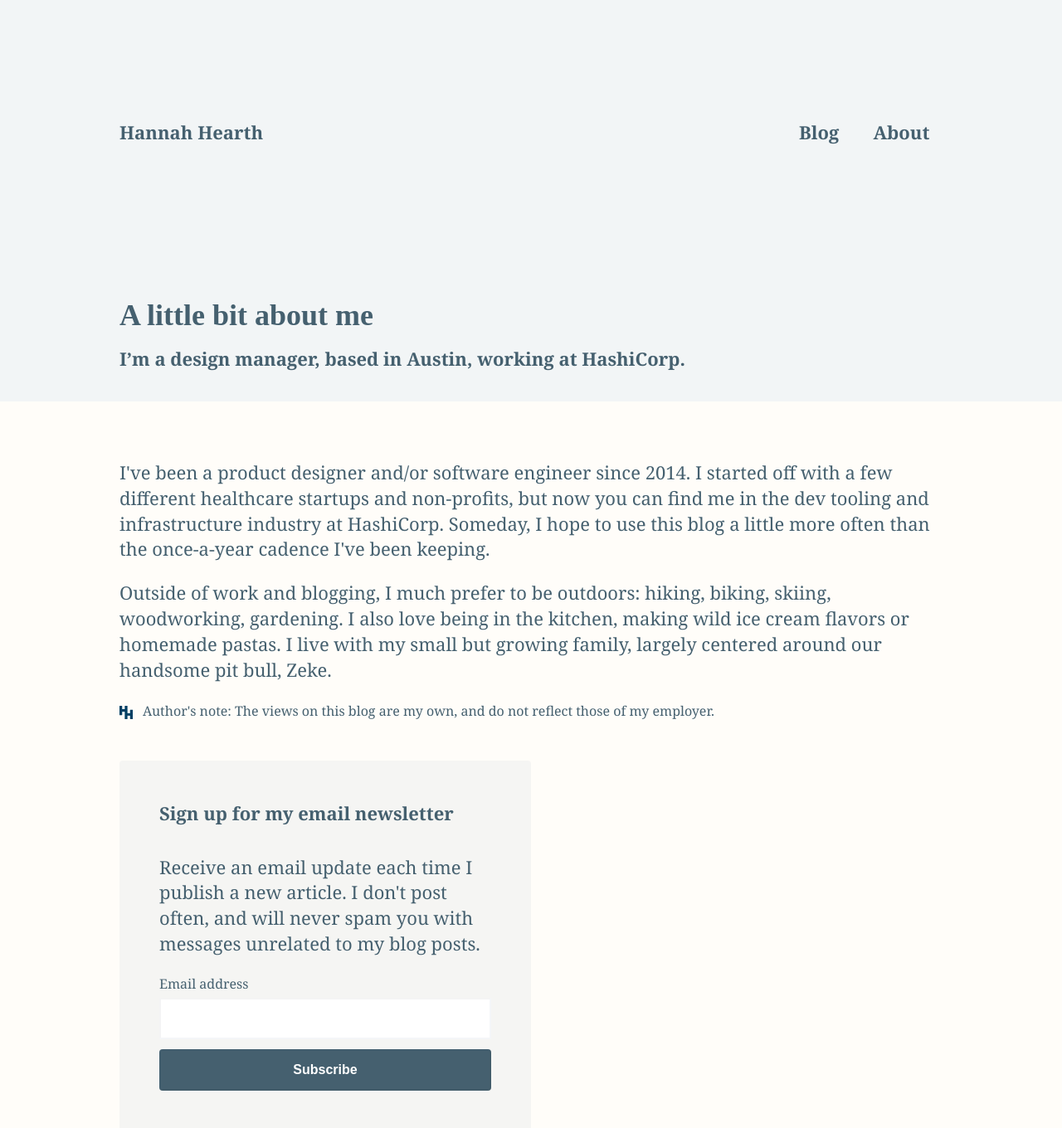
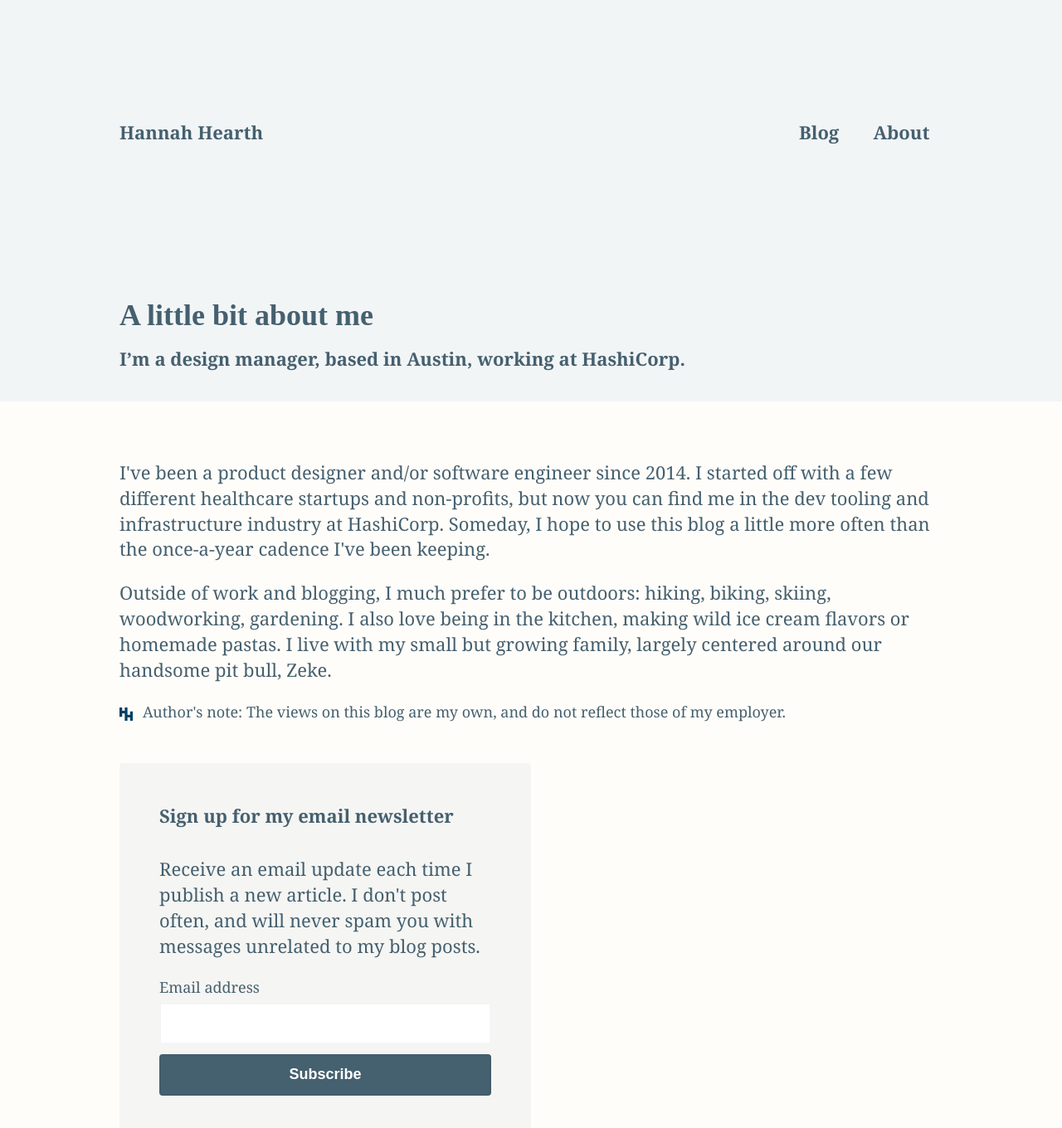
Before and after one commit to hannahhearth/hannahhearth.github.io, a Jekyll site: the page built from about.html, in a window 1280 px wide. Shown: the top 1360 px of the page at 83% size. Built offline with Jekyll 4.4.1, drawn with Linux system fonts in a browser that asks for light colours; some web fonts are replaced; a script that is not in the unit is left out.

Commit message:
font sizes for mobile

```diff
--- a/_sass/_typography.scss
+++ b/_sass/_typography.scss
@@ -11,16 +11,16 @@
   font-weight: $font-weight-bold;
   font-size: $font-size-extra-large;
   margin-bottom: $small-padding;
-
-  @media #{$small-devices} {
-    font-size: $font-size-large;
-  }
 }
 
 h2 {
   font-size: $font-size-medium;
   margin-bottom: $small-padding;
   font-weight: $font-weight-medium;
+
+  @media #{$small-devices} {
+    font-size: $font-size-small;
+  }
 }
 
 h3 {
@@ -104,4 +104,8 @@
 
 .item p {
   margin-top: 10px;
+
+  @media #{$small-devices} {
+    font-size: $font-size-small;
+  }
 }
--- a/_sass/_variables.scss
+++ b/_sass/_variables.scss
@@ -13,7 +13,7 @@
 $body-font: "Noto Serif", serif;
 
 $font-size-extra-small: 14px;
-$font-size-small: 16px;
+$font-size-small: 18px;
 $font-size-medium: 22px;
 $font-size-large: 24px;
 $font-size-extra-large: 36px;
```
